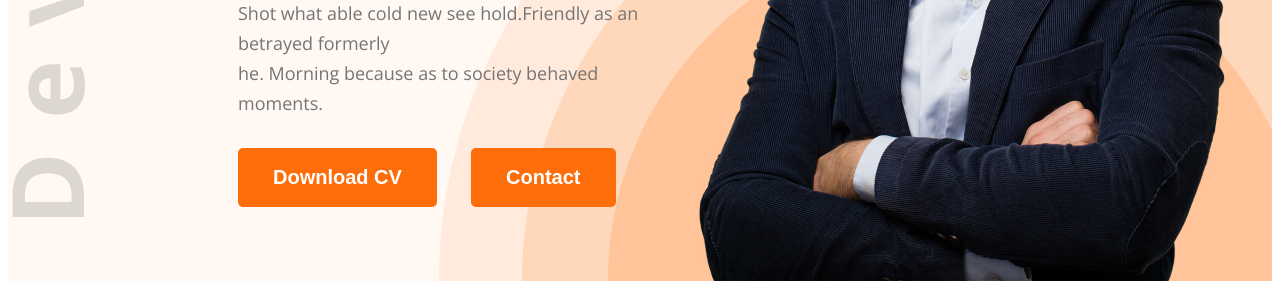
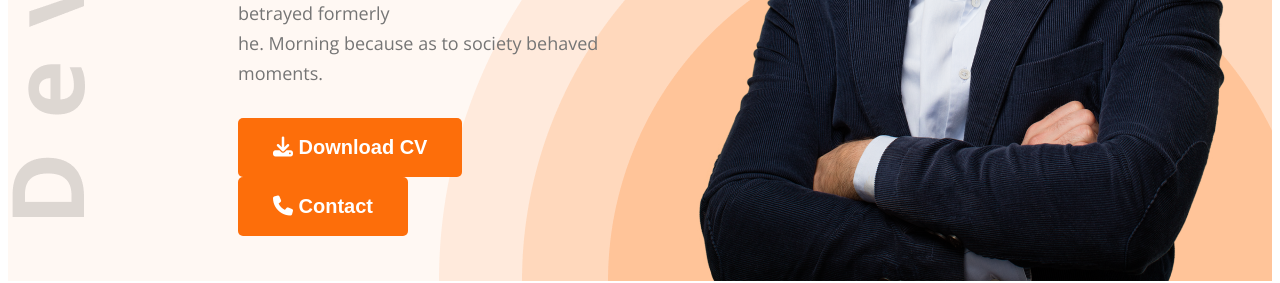
Before and after one commit to tanvirjem2/Portfolio-2.0, a plain HTML site: page index.html in a window 1280 px wide. Shown: the part 554-837 px from the top of the page. Drawn offline with nearby package versions, Linux system fonts and the light colour scheme.

Commit message:
Font Awesome Add

```diff
--- a/index.html
+++ b/index.html
@@ -17,6 +17,9 @@
 
     <!-- Link CSS file -->
     <link rel="stylesheet" href="styles/portfolio.css">
+
+    <!-- Font Awesome -->
+    <script src="https://kit.fontawesome.com/a77a007aaf.js" crossorigin="anonymous"></script>
 </head>
 
 <body class="open-sans-normal">
@@ -46,8 +49,9 @@
                     <br>
                     he. Morning because as to society behaved moments.
                 </p>
-                <button style="margin-right: 30px;" class="btn-primary">Download CV</button>
-                <button class="btn-primary">Contact</button>
+                <button style="margin-right: 30px;" class="btn-primary">
+                    <i class="fa-solid fa-download"></i> Download CV</button>
+                <button class="btn-primary"><i class="fa-solid fa-phone"></i> Contact</button>
             </div>
 
             <img class="banner-profile-pic" src="images/hardy.png" alt="">
@@ -215,7 +219,7 @@
             </div>
 
             <div style="margin-top: 50px; display: flex; align-items: center; justify-content: center;">
-                <button class="btn-primary">Download CV</button>
+                <button class="btn-primary"><i class="fa-solid fa-download"></i> Download CV</button>
             </div>
 
         </section>
```
